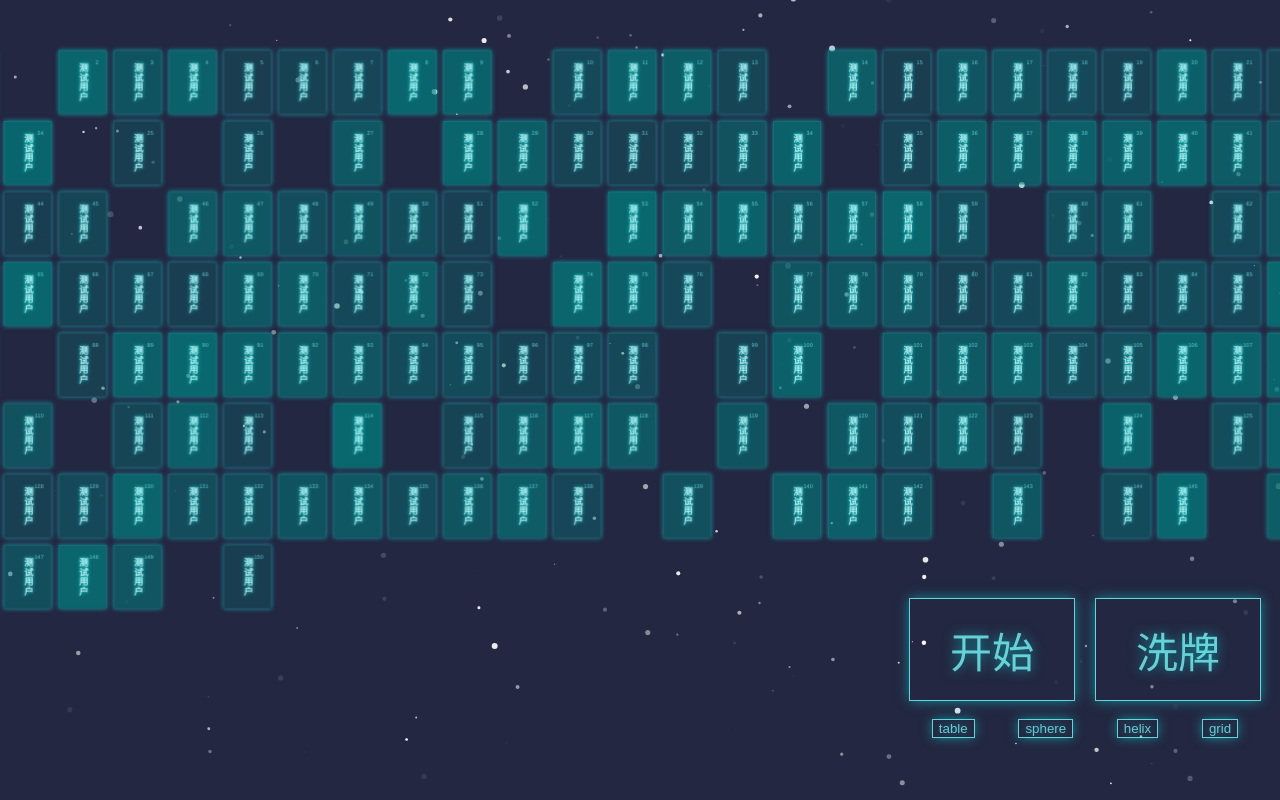
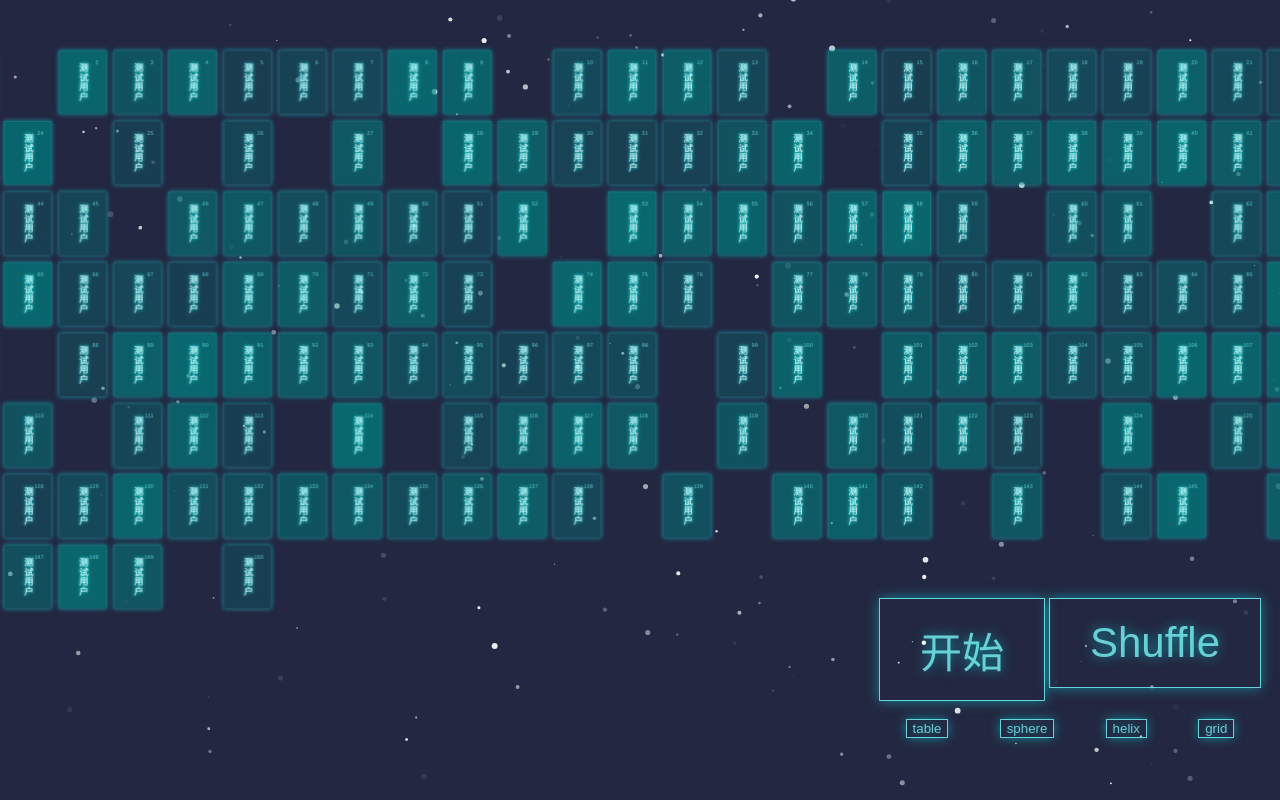
Before and after one commit to distums/luttery, a website: page index.html in a window 1280 px wide. Drawn offline with nearby package versions, Linux system fonts and the light colour scheme.

Commit message:
rename button

```diff
--- a/index.html
+++ b/index.html
@@ -16,7 +16,7 @@
       <button class="button button--reward" id="reward_btn">开始</button>
     </li>
     <li>
-      <button class="button button--reward" id="shuffle_btn">洗牌</button>
+      <button class="button button--reward" id="shuffle_btn">Shuffle</button>
     </li>
   </ul>
   <ul class="button-group button-group--actions">
--- a/style.css
+++ b/style.css
@@ -60,7 +60,7 @@ body {
 .button-group {
   position: fixed;
   display: flex;
-  width: 350px;
+  width: 380px;
   right: 20px;
   justify-content: space-between;
   list-style: none;
```
